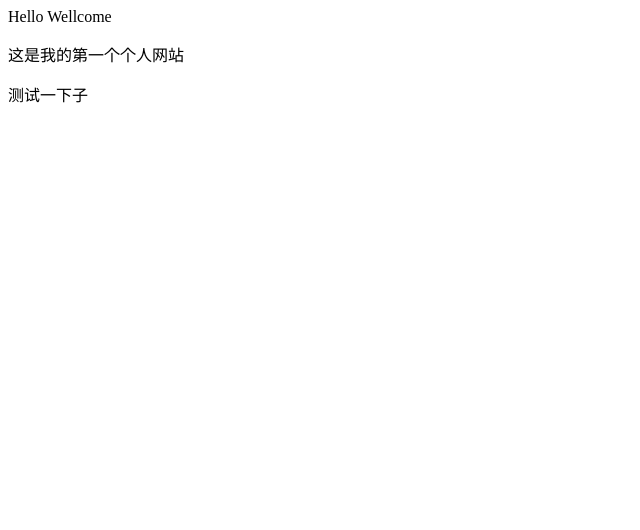
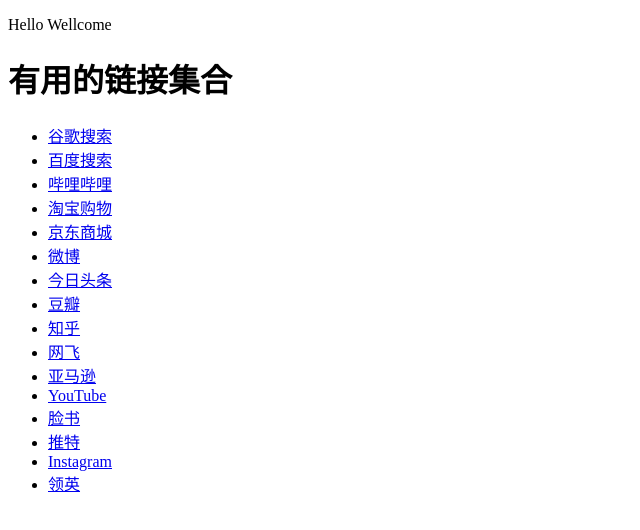
Before and after one commit to sunboy12365/sunshine.github.io, a plain HTML site: page index.html in a window 1280 px wide. Shown: the whole page, without its empty margins (0-640 px from the left). Drawn offline with Linux system fonts and the light colour scheme.

Commit message:
Update index.html

```diff
--- a/index.html
+++ b/index.html
@@ -1,3 +1,32 @@
-<p>Hello  Wellcome</p>
-<p>这是我的第一个个人网站</p>
-<p>测试一下子</p>
+<!DOCTYPE html>
+<html lang="en">
+
+<head>
+  <meta charset="UTF-8">
+  <title>链接展示页面</title>
+</head>
+
+<body>
+  <p>Hello  Wellcome</p>
+  <h1>有用的链接集合</h1>
+  <ul>
+    <li><a href="https://www.google.com">谷歌搜索</a></li>
+    <li><a href="https://www.baidu.com">百度搜索</a></li>
+    <li><a href="https://www.bilibili.com">哔哩哔哩</a></li>
+    <li><a href="https://www.taobao.com">淘宝购物</a></li>
+    <li><a href="https://www.jd.com">京东商城</a></li>
+    <li><a href="https://www.weibo.com">微博</a></li>
+    <li><a href="https://www.toutiao.com">今日头条</a></li>
+    <li><a href="https://www.douban.com">豆瓣</a></li>
+    <li><a href="https://www.zhihu.com">知乎</a></li>
+    <li><a href="https://www.netflix.com">网飞</a></li>
+    <li><a href="https://www.amazon.com">亚马逊</a></li>
+    <li><a href="https://www.youtube.com">YouTube</a></li>
+    <li><a href="https://www.facebook.com">脸书</a></li>
+    <li><a href="https://www.twitter.com">推特</a></li>
+    <li><a href="https://www.instagram.com">Instagram</a></li>
+    <li><a href="https://www.linkedin.com">领英</a></li>
+  </ul>
+</body>
+
+</html>
```
